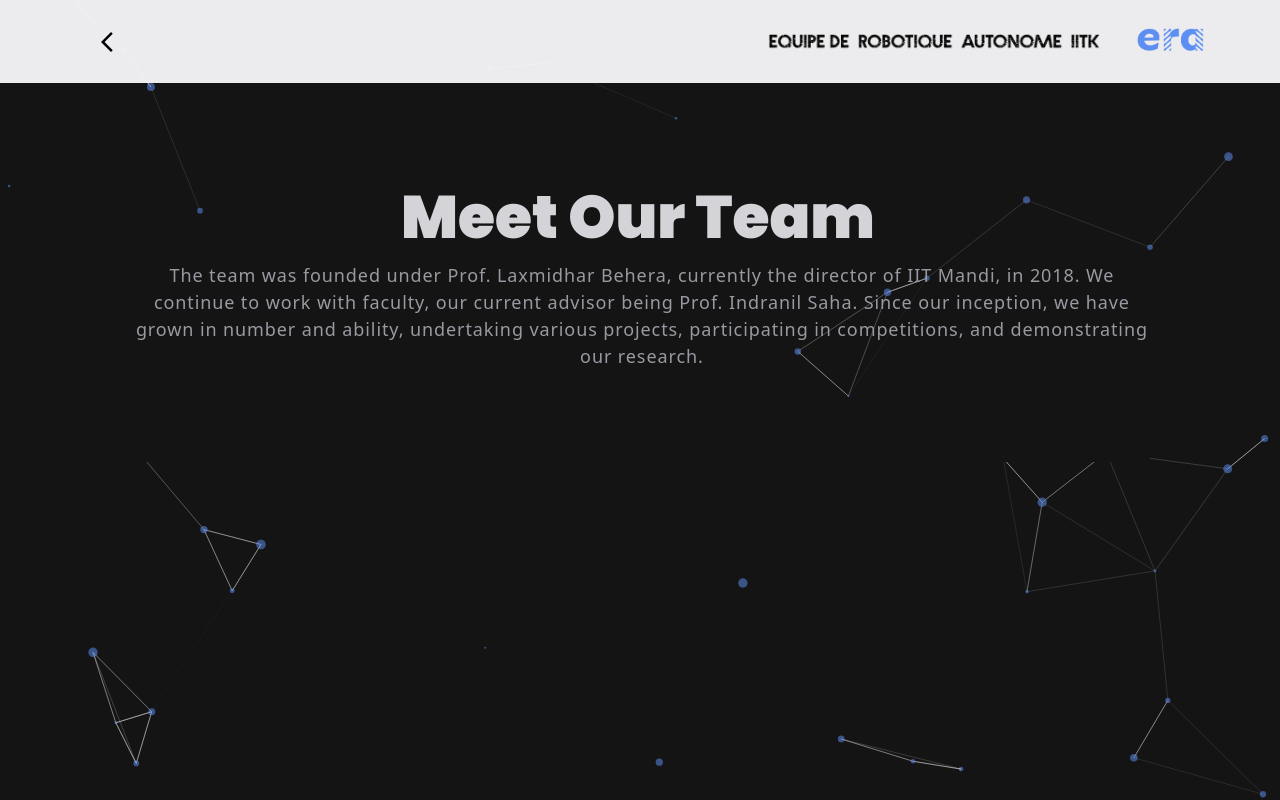
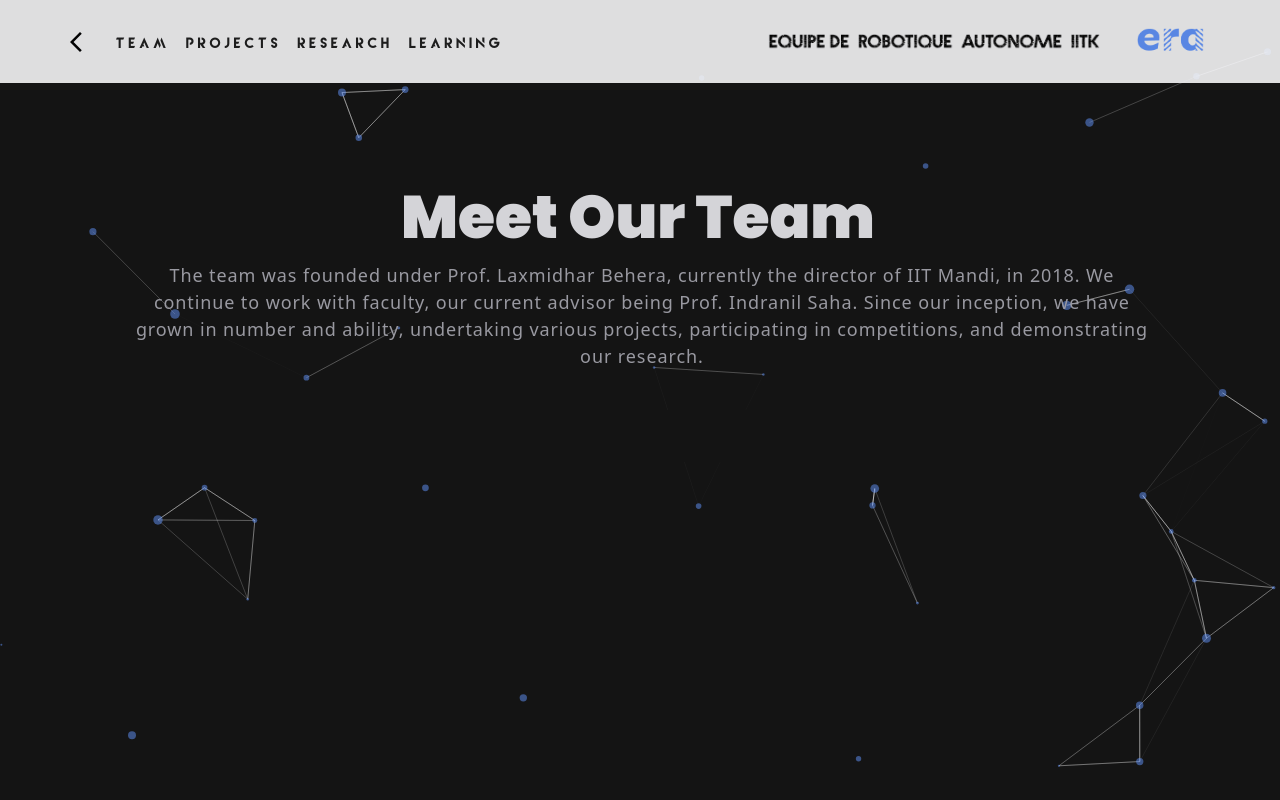
Before and after one commit to PKING1501/ERA_New_Web, a React (Vite) app: page /team in a window 1280 px wide. Built offline with nearby package versions, Linux system fonts and the light colour scheme.

Commit message:
Navbar and Particles Speed Changed

```diff
--- a/src/components/Navbar.jsx
+++ b/src/components/Navbar.jsx
@@ -12,7 +12,7 @@ const Navbar = () => {
   return (
     <nav
       className={`${styles.paddingX} w-full flex items-center py-2 fixed
-      top-0 z-20 bg-flashWhite sm:opacity-[0.97] xxs:h-[12vh]`}>
+      top-0 z-20 bg-flashWhite sm:opacity-[0.90] xxs:h-[12vh]`}>
       <div className="w-full flex justify-between items-center max-w-7xl mx-auto">
         <Link
           to="/"
--- a/src/components/Navbar1.jsx
+++ b/src/components/Navbar1.jsx
@@ -13,10 +13,48 @@ const Navbar1 = () => {
   return (
     <nav
       className={`${styles.paddingX} w-full flex items-center py-2 fixed
-      top-0 z-20 bg-flashWhite sm:opacity-[0.97] xxs:h-[12vh]`}>
-        <Link to="/" style={{ position: 'fixed', top: '3.5vh', left: '7.4vw', zIndex: '1000000' }}>
+      top-0 z-20 bg-flashWhite sm:opacity-[0.90] xxs:h-[12vh]`}>
+        <Link to="/" style={{ position: 'fixed', top: '3.5vh', left: '5vw', zIndex: '1000000' }}>
             <ArrowBackIosNewSharp style={{ color: 'black' }} />
         </Link>
+        <ul className="list-none hidden sm:flex flex-row gap-4 mt-2" style={{ position: 'fixed', left: '9vw', zIndex: '1000000' }}>
+          <Link
+            to="/team"
+            className={`${
+              active === 'team_history' ? 'text-french' : 'text-eerieBlack'
+            } hover:text-taupe text-[15px] font-medium font-mova uppercase tracking-[3px] cursor-pointer nav-links`}
+            onClick={() => setActive('team_history')}
+          >
+            Team
+          </Link>
+          <Link
+            to="/projects"
+            className={`${
+              active === 'projects' ? 'text-french' : 'text-eerieBlack'
+            } hover:text-taupe text-[15px] font-medium font-mova uppercase tracking-[3px] cursor-pointer nav-links`}
+            onClick={() => setActive('projects')}
+          >
+            Projects
+          </Link>
+          <Link
+            to="/research"
+            className={`${
+              active === 'research' ? 'text-french' : 'text-eerieBlack'
+            } hover:text-taupe text-[15px] font-medium font-mova uppercase tracking-[3px] cursor-pointer nav-links`}
+            onClick={() => setActive('research')}
+          >
+            Research
+          </Link>
+          <Link
+            to="/learning"
+            className={`${
+              active === 'learning' ? 'text-french' : 'text-eerieBlack'
+            } hover:text-taupe text-[15px] font-medium font-mova uppercase tracking-[3px] cursor-pointer nav-links`}
+            onClick={() => setActive('learning')}
+          >
+            Learning
+          </Link>
+        </ul>
       <div className="w-full flex justify-between items-center max-w-7xl mx-auto flex-row-reverse">
         <Link
           to="/"
@@ -25,6 +63,7 @@ const Navbar1 = () => {
             setActive('');
             window.scrollTo(0, 0);
           }}>
+
         {/* <div style={{ right: 0 }}> */}
         <img
             src={logotext}
--- a/src/components/Particles.jsx
+++ b/src/components/Particles.jsx
@@ -74,7 +74,7 @@ export const Particles = () => {
             default: "bounce",
           },
           random: false,
-          speed: 6,
+          speed: 3,
           straight: false,
         },
         number: {
```
Also changed, not shown: 1 other file (tests, documents, lock files or other folders).
